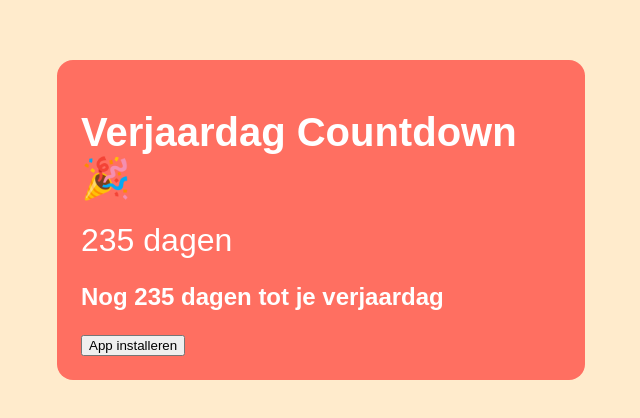
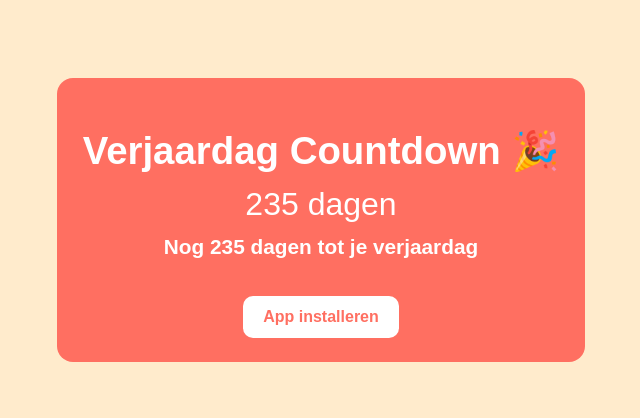
Before and after one commit to GooseWhite/verjaardagscountdown, a plain HTML site: page index.html in a window 1280 px wide. Shown: the part 180-598 px from the top of the page, without its empty margins (319-959 px from the left). Drawn offline with Linux system fonts and the light colour scheme.

Commit message:
style.css

```diff
--- a/style.css
+++ b/style.css
@@ -1,4 +1,4 @@
-/* Basis */
+/* Basis *//* Algemene page styling */
 body {
   font-family: Arial, sans-serif;
   background: #ffebcc;
@@ -18,20 +18,45 @@ body {
   color: #fff;
   max-width: 480px;
   width: calc(100% - 32px);
+  text-align: center;
 }
 
-/* Typografie */
+/* Titel en tekst */
 h1 {
-  font-size: 2.5em;
-  margin-bottom: 20px;
+  font-size: 2.4rem;
+  margin-bottom: 12px;
 }
 
 #countdown {
-  font-size: 2em;
-  margin-bottom: 20px;
+  font-size: 2rem;
+  margin-bottom: 12px;
 }
 
 #message {
-  font-size: 1.5em;
+  margin-top: 8px;
+  font-size: 1.3rem;
   font-weight: bold;
 }
+
+/* Installatieknop styling */
+.install-btn {
+  margin-top: 16px;
+  padding: 12px 20px;
+  border: 0;
+  border-radius: 10px;
+  background: #ffffff;
+  color: #ff6f61;
+  font-size: 1rem;
+  font-weight: 700;
+  cursor: pointer;
+  transition: 0.2s ease;
+}
+
+.install-btn:hover {
+  background: #ffe1dd;
+}
+
+.install-btn:disabled {
+  opacity: 0.6;
+  cursor: not-allowed;
+}
```
